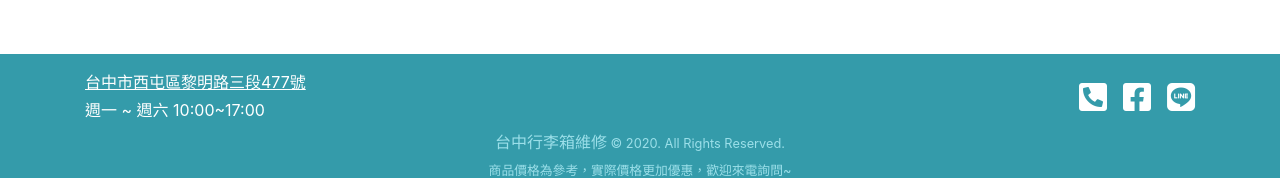
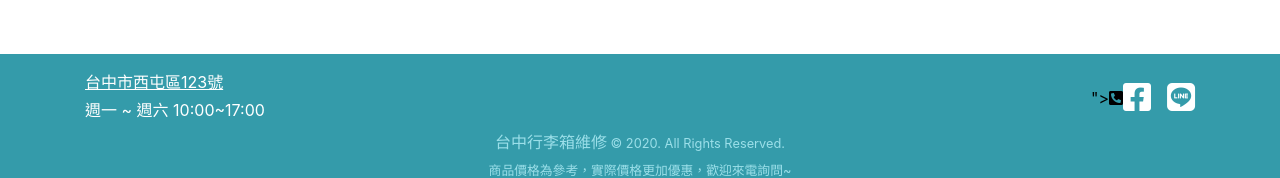
Before and after one commit to Hsuan777/JSWeek8-Final, a Vue app: page / in a window 1280 px wide. Shown: the part 2569-2747 px from the top of the page. Built offline with nearby package versions, Linux system fonts and the light colour scheme; grey boxes are pictures that could not be loaded; what vue-sweetalert2 would draw is missing.

Commit message:
Update Layout.vue
變更地址資訊

```diff
--- a/src/views/frontend/layout/Layout.vue
+++ b/src/views/frontend/layout/Layout.vue
@@ -45,8 +45,8 @@
         <div class="row align-items-center">
           <div class="col">
             <div class="d-flex flex-column justify-content-center">
-              <a href="https://maps.google.com/maps?q=台中市西屯區黎明路三段477號" target="_blank" class="text-white text-nowrap text-decoration">
-                台中市西屯區黎明路三段477號
+              <a href="https://maps.google.com/maps?q=台中市西屯區123號" target="_blank" class="text-white text-nowrap text-decoration">
+                台中市西屯區123號
               </a>
               <p class="mb-0 text-nowrap text-white">週一 ~ 週六 10:00~17:00</p>
             </div>
@@ -54,7 +54,7 @@
           <div class="col">
             <div class="d-flex justify-content-end align-items-center">
               <a
-                href="tel:0903017408"
+                href="
                 class="h2 text-decoration-none text-white mb-0 mr-2">
                 <i class="fas fa-phone-square-alt"></i>
               </a>
@@ -64,12 +64,12 @@
                 <i class="fab fa-facebook-square"></i>
               </a>
               <a
-                href="line://ti/p/@0903017408" target="_blank"
+                href="" target="_blank"
                 class="h2 text-decoration-none text-white mb-0 d-lg-none">
                 <i class="fab fa-line"></i>
               </a>
               <a
-                href="https://line.me/R/ti/p/0903017408" target="_blank"
+                href="" target="_blank"
                 class="h2 text-decoration-none text-white mb-0 d-none d-lg-block">
                 <i class="fab fa-line"></i>
               </a>
```
